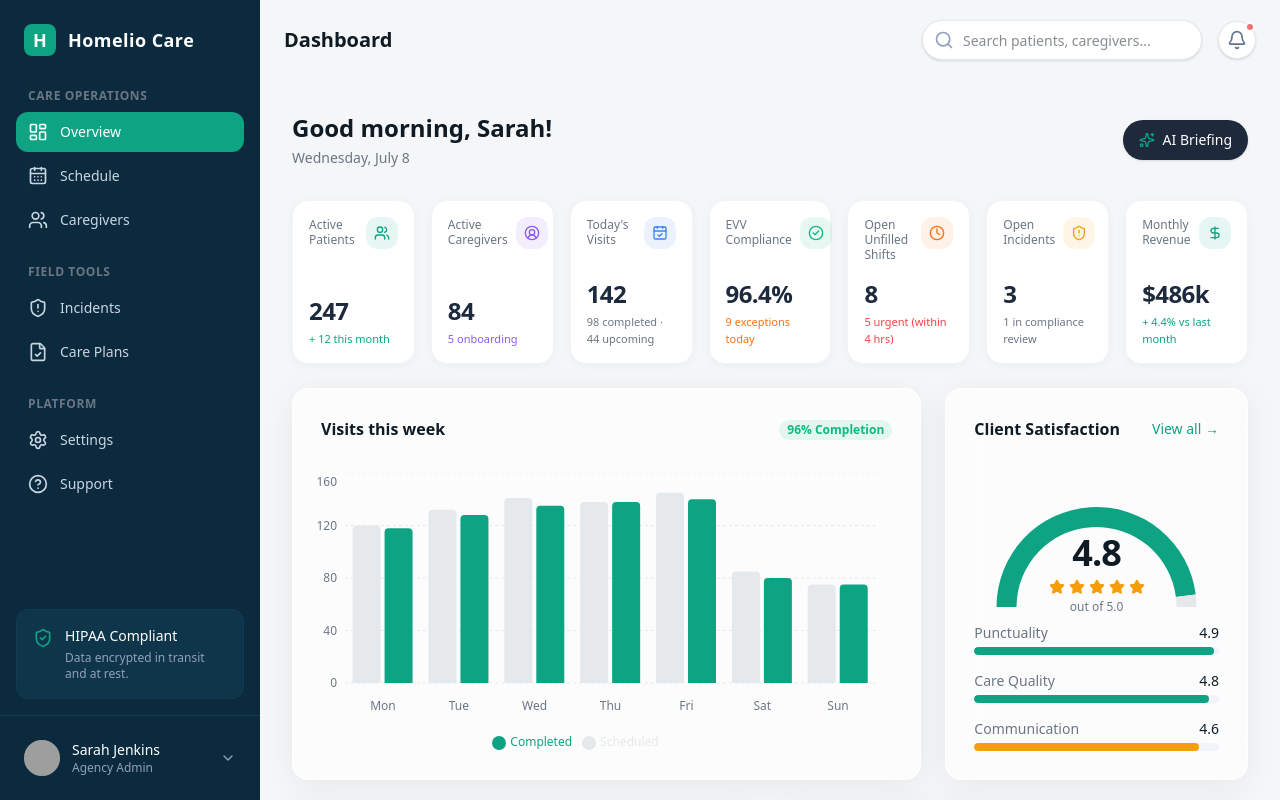
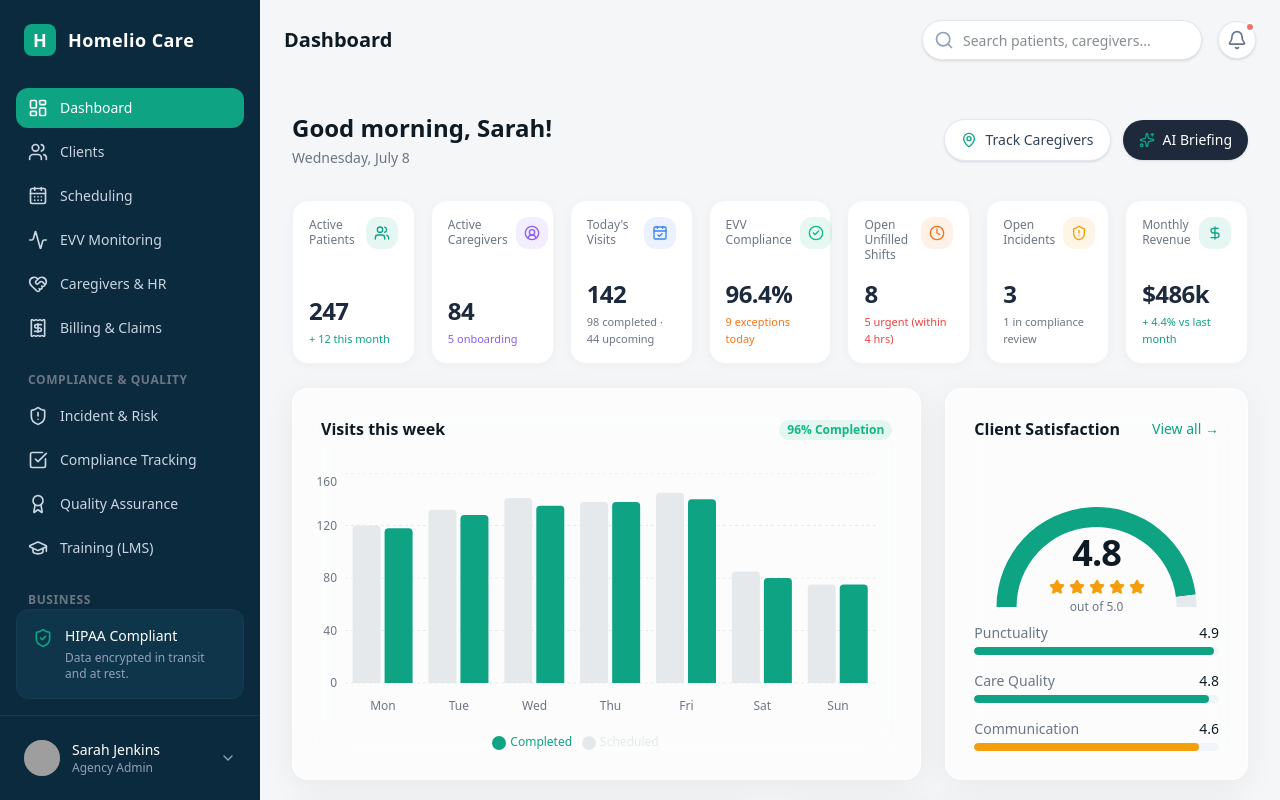
Before and after one commit to anilbuffer/homeliocare, a Next.js app: page /dashboard in a window 1280 px wide. Built offline with nearby package versions, Linux system fonts and the light colour scheme; grey boxes are pictures that could not be loaded.

Commit message:
feat: implement dashboard page and associated metric components for health care tracking

```diff
--- a/src/app/dashboard/page.tsx
+++ b/src/app/dashboard/page.tsx
@@ -2,7 +2,7 @@
 
 import React from "react";
 import { motion } from "framer-motion";
-import { Sparkles } from "lucide-react";
+import { Sparkles, MapPin } from "lucide-react";
 
 import { KpiStrip } from "@/components/dashboard/KpiStrip";
 import { VisitsChart } from "@/components/dashboard/VisitsChart";
@@ -49,10 +49,16 @@ export default function DashboardPage() {
           <h2 className="text-2xl font-bold text-text-primary">Good morning, Sarah!</h2>
           <p className="text-sm text-text-secondary mt-1">{today}</p>
         </div>
-        <button className="inline-flex items-center gap-2 bg-[#1e293b] hover:bg-[#0f172a] active:scale-95 transition-all text-white px-4 py-2.5 rounded-full text-sm font-medium shadow-sm hover:shadow-md">
-          <Sparkles className="w-4 h-4 text-brand-teal" />
-          AI Briefing
-        </button>
+        <div className="flex items-center gap-3">
+          <button className="inline-flex items-center gap-2 bg-white border border-slate-200 hover:bg-slate-50 active:scale-95 transition-all text-slate-700 px-4 py-2.5 rounded-full text-sm font-medium shadow-sm hover:shadow">
+            <MapPin className="w-4 h-4 text-brand-teal" />
+            Track Caregivers
+          </button>
+          <button className="inline-flex items-center gap-2 bg-[#1e293b] hover:bg-[#0f172a] active:scale-95 transition-all text-white px-4 py-2.5 rounded-full text-sm font-medium shadow-sm hover:shadow-md">
+            <Sparkles className="w-4 h-4 text-brand-teal" />
+            AI Briefing
+          </button>
+        </div>
       </div>
 
       <motion.div variants={container} initial="hidden" animate="show" className="space-y-6">
--- a/src/components/dashboard/EvvCompliance.tsx
+++ b/src/components/dashboard/EvvCompliance.tsx
@@ -14,19 +14,22 @@ export function EvvCompliance() {
   ];
 
   return (
-    <Card className="flex flex-col h-full">
-      <CardHeader title="EVV Compliance" action={<span className="text-brand-teal text-sm font-medium">Exceptions →</span>} />
+    <Card className="flex flex-col h-full bg-white">
+      <div className="flex justify-between items-start mb-8">
+        <h3 className="text-lg font-bold text-slate-900">EVV Compliance</h3>
+        <span className="text-brand-teal text-sm font-medium cursor-pointer hover:underline">Exceptions →</span>
+      </div>
 
-      <div className="flex items-center gap-6 mb-6">
-        <div className="relative w-20 h-20 shrink-0">
+      <div className="flex items-center gap-8 mb-10">
+        <div className="relative w-28 h-28 shrink-0">
           <ResponsiveContainer width="100%" height="100%">
             <PieChart>
               <Pie
                 data={data}
                 cx="50%"
                 cy="50%"
-                innerRadius={30}
-                outerRadius={40}
+                innerRadius={42}
+                outerRadius={54}
                 startAngle={90}
                 endAngle={-270}
                 dataKey="value"
@@ -37,34 +40,34 @@ export function EvvCompliance() {
               </Pie>
             </PieChart>
           </ResponsiveContainer>
-          <div className="absolute inset-0 flex items-center justify-center font-bold text-sm">
+          <div className="absolute inset-0 flex items-center justify-center font-bold text-[15px] text-slate-900">
             {compliance}%
           </div>
         </div>
 
-        <div className="bg-accent-red/10 border border-accent-red/20 rounded-xl p-3 flex-1 flex items-start gap-2">
-          <AlertCircle className="w-4 h-4 text-accent-red mt-0.5 shrink-0" />
+        <div className="bg-accent-red/10 border border-accent-red/20 rounded-xl p-4 flex-1 flex items-start gap-3">
+          <AlertCircle className="w-5 h-5 text-accent-red mt-0.5 shrink-0" />
           <div>
-            <div className="text-sm font-semibold text-accent-red">14 Visits at Risk</div>
-            <div className="text-xs text-accent-red/80 mt-0.5">Missing EVV data may block billing.</div>
+            <div className="text-sm font-bold text-accent-red">14 Visits at Risk</div>
+            <div className="text-xs text-accent-red/80 mt-1">Missing EVV data may block billing.</div>
           </div>
         </div>
       </div>
 
       <div className="space-y-3 mt-auto">
-        <div className="text-xs font-semibold text-text-secondary uppercase tracking-wider mb-2">Top Exceptions</div>
+        <div className="text-xs font-bold text-slate-400 uppercase tracking-widest mb-3">Top Exceptions</div>
 
-        <div className="flex justify-between items-center bg-slate-50 border border-border-subtle rounded-lg p-2.5">
-          <span className="text-sm font-medium">Missing Location</span>
-          <Badge variant="error">8</Badge>
+        <div className="flex justify-between items-center bg-white border border-slate-100 shadow-[0_2px_10px_rgba(0,0,0,0.04)] hover:shadow-[0_4px_20px_rgba(0,0,0,0.08)] transition-shadow rounded-xl p-3">
+          <span className="text-[13px] font-bold text-slate-800">Missing Location</span>
+          <div className="w-6 h-6 rounded-full flex items-center justify-center bg-accent-red/10 text-accent-red text-xs font-bold shrink-0">8</div>
         </div>
-        <div className="flex justify-between items-center bg-slate-50 border border-border-subtle rounded-lg p-2.5">
-          <span className="text-sm font-medium">Late Clock-out</span>
-          <Badge variant="warning">4</Badge>
+        <div className="flex justify-between items-center bg-white border border-slate-100 shadow-[0_2px_10px_rgba(0,0,0,0.04)] hover:shadow-[0_4px_20px_rgba(0,0,0,0.08)] transition-shadow rounded-xl p-3">
+          <span className="text-[13px] font-bold text-slate-800">Late Clock-out</span>
+          <div className="w-6 h-6 rounded-full flex items-center justify-center bg-amber-100/60 text-amber-600 text-xs font-bold shrink-0">4</div>
         </div>
-        <div className="flex justify-between items-center bg-slate-50 border border-border-subtle rounded-lg p-2.5">
-          <span className="text-sm font-medium">No Signature</span>
-          <Badge variant="warning">2</Badge>
+        <div className="flex justify-between items-center bg-white border border-slate-100 shadow-[0_2px_10px_rgba(0,0,0,0.04)] hover:shadow-[0_4px_20px_rgba(0,0,0,0.08)] transition-shadow rounded-xl p-3">
+          <span className="text-[13px] font-bold text-slate-800">No Signature</span>
+          <div className="w-6 h-6 rounded-full flex items-center justify-center bg-amber-100/60 text-amber-600 text-xs font-bold shrink-0">2</div>
         </div>
       </div>
     </Card>
--- a/src/components/layout/Sidebar.tsx
+++ b/src/components/layout/Sidebar.tsx
@@ -6,10 +6,17 @@ import {
   LayoutDashboard,
   CalendarDays,
   Users,
+  Activity,
+  HeartHandshake,
+  Receipt,
   ShieldAlert,
-  FileCheck,
+  CheckSquare,
+  Award,
+  GraduationCap,
+  BarChart3,
+  Inbox,
+  MessageSquare,
   Settings,
-  HelpCircle,
   ShieldCheck,
   ChevronDown
 } from "lucide-react";
@@ -17,31 +24,43 @@ import clsx from "clsx";
 
 const navGroups = [
   {
-    label: "CARE OPERATIONS",
+    label: "",
     items: [
-      { name: "Overview", icon: LayoutDashboard, id: "overview" },
-      { name: "Schedule", icon: CalendarDays, id: "schedule" },
-      { name: "Caregivers", icon: Users, id: "caregivers" },
+      { name: "Dashboard", icon: LayoutDashboard, id: "dashboard" },
+      { name: "Clients", icon: Users, id: "clients" },
+      { name: "Scheduling", icon: CalendarDays, id: "scheduling" },
+      { name: "EVV Monitoring", icon: Activity, id: "evv" },
+      { name: "Caregivers & HR", icon: HeartHandshake, id: "caregivers" },
+      { name: "Billing & Claims", icon: Receipt, id: "billing" },
     ],
   },
   {
-    label: "FIELD TOOLS",
+    label: "COMPLIANCE & QUALITY",
     items: [
-      { name: "Incidents", icon: ShieldAlert, id: "incidents" },
-      { name: "Care Plans", icon: FileCheck, id: "care-plans" },
+      { name: "Incident & Risk", icon: ShieldAlert, id: "incidents" },
+      { name: "Compliance Tracking", icon: CheckSquare, id: "compliance" },
+      { name: "Quality Assurance", icon: Award, id: "qa" },
+      { name: "Training (LMS)", icon: GraduationCap, id: "training" },
     ],
   },
   {
-    label: "PLATFORM",
+    label: "BUSINESS",
+    items: [
+      { name: "Reports", icon: BarChart3, id: "reports" },
+      { name: "Referrals & Intake", icon: Inbox, id: "referrals" },
+      { name: "Communications", icon: MessageSquare, id: "communications" },
+    ],
+  },
+  {
+    label: "",
     items: [
       { name: "Settings", icon: Settings, id: "settings" },
-      { name: "Support", icon: HelpCircle, id: "support" },
     ],
   },
 ];
 
 export function Sidebar() {
-  const [activeItem, setActiveItem] = useState("overview");
+  const [activeItem, setActiveItem] = useState("dashboard");
 
   return (
     <aside className="w-[260px] flex-shrink-0 bg-sidebar-bg text-white flex flex-col h-screen fixed lg:sticky top-0 left-0 z-40 hidden md:flex">
@@ -54,12 +73,14 @@ export function Sidebar() {
       </div>
 
       {/* Navigation */}
-      <nav className="flex-1 overflow-y-auto px-4 py-2 space-y-6">
-        {navGroups.map((group) => (
-          <div key={group.label}>
-            <div className="px-3 text-xs font-semibold text-text-secondary tracking-wider mb-2">
-              {group.label}
-            </div>
+      <nav className="flex-1 overflow-y-auto px-4 py-2 space-y-6 [&::-webkit-scrollbar]:w-1.5 [&::-webkit-scrollbar-track]:bg-transparent [&::-webkit-scrollbar-thumb]:bg-slate-700/50 [&::-webkit-scrollbar-thumb]:rounded-full hover:[&::-webkit-scrollbar-thumb]:bg-slate-600/80">
+        {navGroups.map((group, index) => (
+          <div key={index}>
+            {group.label && (
+              <div className="px-3 text-xs font-semibold text-text-secondary tracking-wider mb-2">
+                {group.label}
+              </div>
+            )}
             <ul className="space-y-1">
               {group.items.map((item) => {
                 const isActive = activeItem === item.id;
```
Also changed, not shown: src/components/dashboard/BottomGlance.tsx (+17 -17 lines), src/components/dashboard/WastedHours.tsx (+36 -32 lines).
